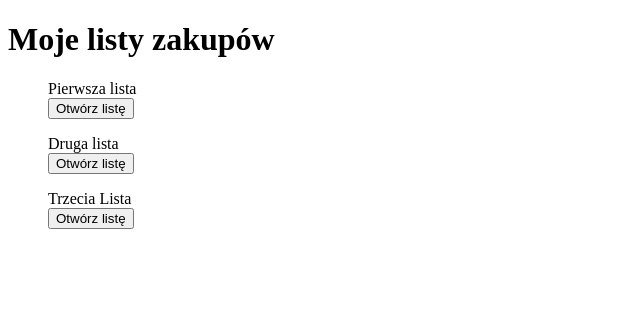
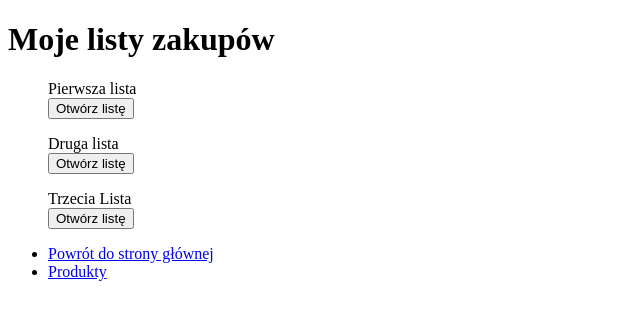
Before and after one commit to DariaDrewa/Django_Shopping_lists, a Django app: page /shopping_list/ in a window 1280 px wide. Shown: the top 320 px of the page, without its empty margins (0-640 px from the left). Run offline with Django 5.2, Linux system fonts and the light colour scheme; data comes from the database, SQL or seed files in the repository.

Commit message:
add href to all_shopping_lists

```diff
--- a/products/templates/all_shopping_lists.html
+++ b/products/templates/all_shopping_lists.html
@@ -18,5 +18,9 @@
     </tr>
 </ul>
 {% endfor %}
+<ul>
+    <li><a href="{% url 'main' %}">Powrót do strony głównej</a></li>
+    <li><a href="{% url 'products' %}">Produkty</a></li>
+</ul>
 </body>
 </html>
```
